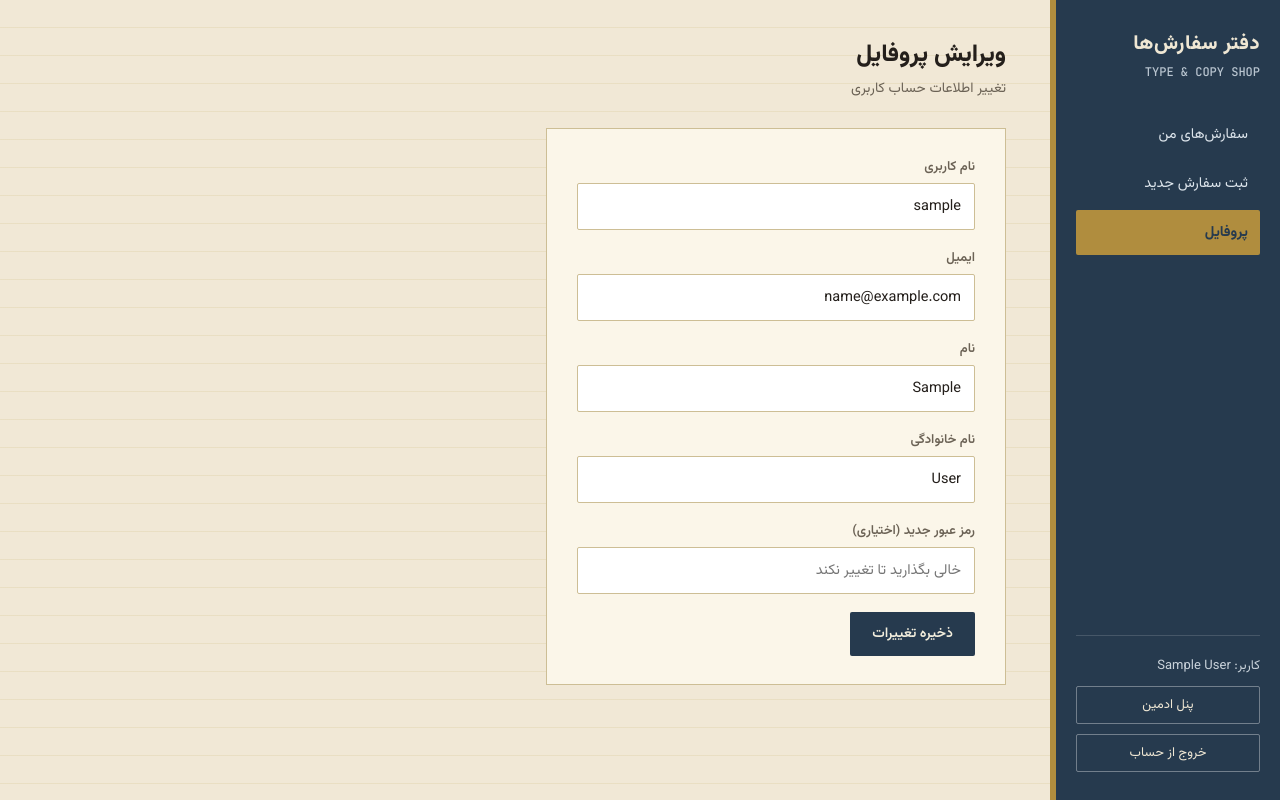
After one commit to soheilsirousi/copy-type-shop, a Django app: page /user/detail/ in a window 1280 px wide. The commit adds this page. Run offline with Django 5.2, Linux system fonts and the light colour scheme; the visitor is signed in with stand-in values (Sample User, id 1).

Commit message:
add profile edit to user nav bar

```diff
--- a/templates/base.html
+++ b/templates/base.html
@@ -16,6 +16,7 @@
     </div>
     <a href="{% url 'profile' %}" class="nav-item {% block nav_profile %}{% endblock %}">سفارش‌های من</a>
     <a href="{% url 'new-order' %}" class="nav-item {% block nav_new_order %}{% endblock %}">ثبت سفارش جدید</a>
+    <a href="{% url 'detail' %}" class="nav-item {% block nav_detail %}{% endblock %}">پروفایل</a>
     <div class="sidebar-foot">
       <div class="user-chip">کاربر: {{ request.user.first_name }} {{ request.user.last_name }}</div>
         {% if request.user.is_staff %}
--- /dev/null
+++ b/templates/detail.html
@@ -0,0 +1,41 @@
+{% extends 'base.html' %}
+
+{% block title %}ویرایش کاربر{% endblock %}
+{% block nav_detail %}active{% endblock %}
+
+{% block content %}
+
+<div class="page-title">ویرایش پروفایل</div>
+<div class="page-sub">تغییر اطلاعات حساب کاربری</div>
+
+{% if error %}
+
+  <div class="alert alert-error">{{ error }}</div>
+
+
+{% endif %}
+
+<form method="post" class="form-card" style="max-width:460px;">
+  {% csrf_token %}
+
+  <label for="id_username">نام کاربری</label>
+  <input type="text" name="username" id="id_username" value="{{ user.username }}" readonly>
+
+  <label for="id_email">ایمیل</label>
+  <input type="email" name="email" id="id_email" value="{{ user.email }}">
+
+    <label for="id_fname">نام</label>
+  <input type="text" name="fname" id="id_fname" value="{{ user.first_name }}">
+
+    <label for="id_lname">نام خانوادگی</label>
+  <input type="text" name="lname" id="id_lname" value="{{ user.last_name }}">
+
+  <label for="id_new_password">رمز عبور جدید (اختیاری)</label>
+  <input type="password" name="new_password" id="id_new_password" placeholder="خالی بگذارید تا تغییر نکند">
+
+
+  <div style="display:flex; gap:10px;">
+    <button type="submit" class="btn btn-primary">ذخیره تغییرات</button>
+  </div>
+</form>
+{% endblock %}
--- a/user/urls.py
+++ b/user/urls.py
@@ -1,9 +1,10 @@
 from django.urls import path
-from user.views import LoginView, RegisterView, ProfileView, LogoutView
+from user.views import LoginView, RegisterView, ProfileView, LogoutView, UserDetailView
 
 urlpatterns = [
     path('login/', LoginView.as_view(), name='login'),
     path('register/', RegisterView.as_view(), name='register'),
     path('logout/', LogoutView.as_view(), name='logout'),
     path('profile/', ProfileView.as_view(), name='profile'),
+    path('detail/', UserDetailView.as_view(), name='detail'),
 ]
--- a/user/views.py
+++ b/user/views.py
@@ -89,3 +89,46 @@ class ProfileView(LoginRequiredMixin, View):
         orders = Order.objects.filter(user=request.user)
         data = {"orders": orders}
         return render(request, self.template_name, context=data)
+
+
+class UserDetailView(LoginRequiredMixin, View):
+    template_name = 'detail.html'
+    login_url = '/user/login/'
+
+    def get(self, request, *args, **kwargs):
+        return render(request, self.template_name)
+
+    def post(self, request, *args, **kwargs):
+        email = request.POST.get('email')
+        fname = request.POST.get('fname')
+        lname = request.POST.get('lname')
+        new_password = request.POST.get('new_password')
+
+        user = request.user
+
+        if email is None or fname is None or lname is None:
+            response = {"error": "ایمیل، نام و نام خانوادگی الزامی می‌باشد.", "user": user}
+            return render(request, self.template_name, context=response)
+
+        if new_password is not None and new_password != '':
+            user.set_password(new_password)
+
+
+        pattern = r'^((?!\.)[\w\-_.]*[^.])(@\w+)(\.\w+(\.\w+)?[^.\W])$'
+        check = re.search(pattern, email)
+        if not check:
+            response = {"error": "ایمیل وارد شده معتبر نیست.", "user": user}
+            return render(request, self.template_name, context=response)
+
+        find_user = User.objects.filter(email=email)
+
+        if find_user.exists() and user != find_user[0]:
+            response = {"error": "این ایمیل قبلا ثبت شده است.", "user": user}
+            return render(request, self.template_name, context=response)
+
+        user.email = email
+        user.first_name = fname
+        user.last_name = lname
+        user.save()
+
+        return render(request, self.template_name)
```
